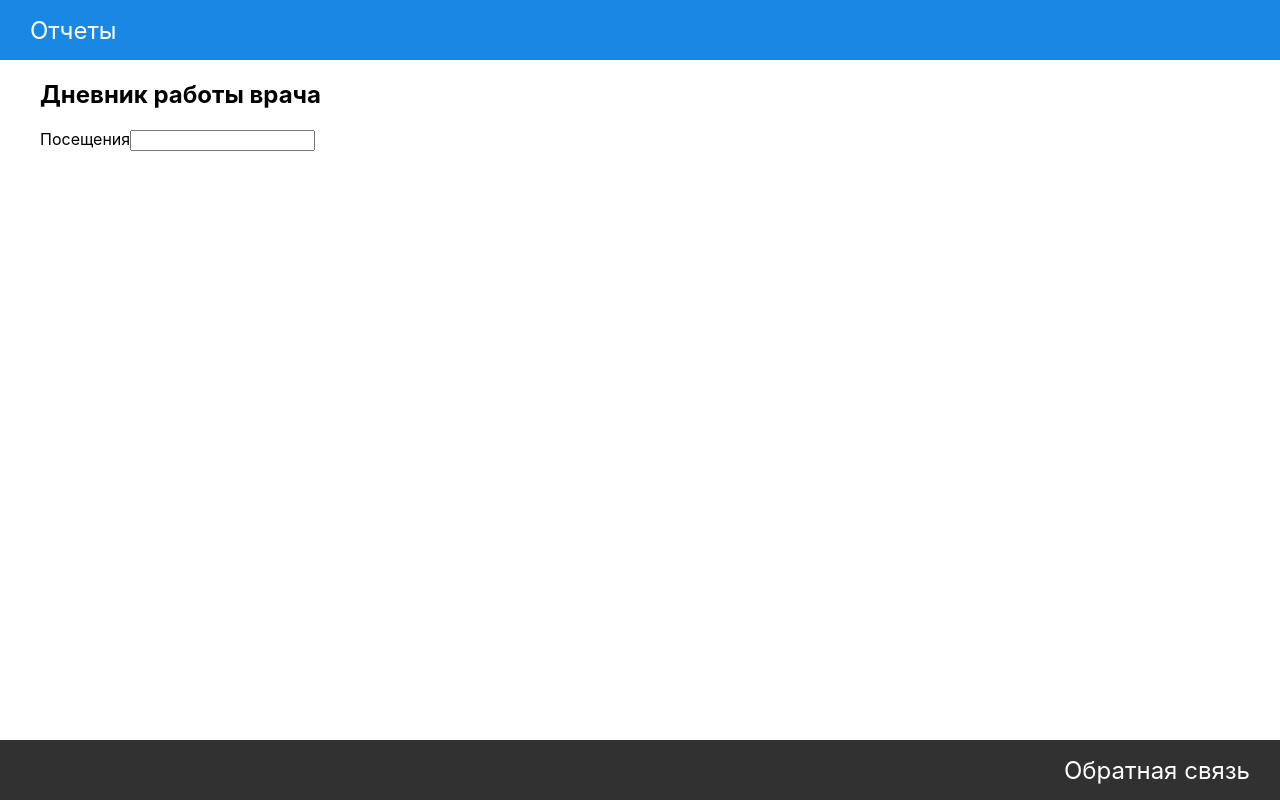
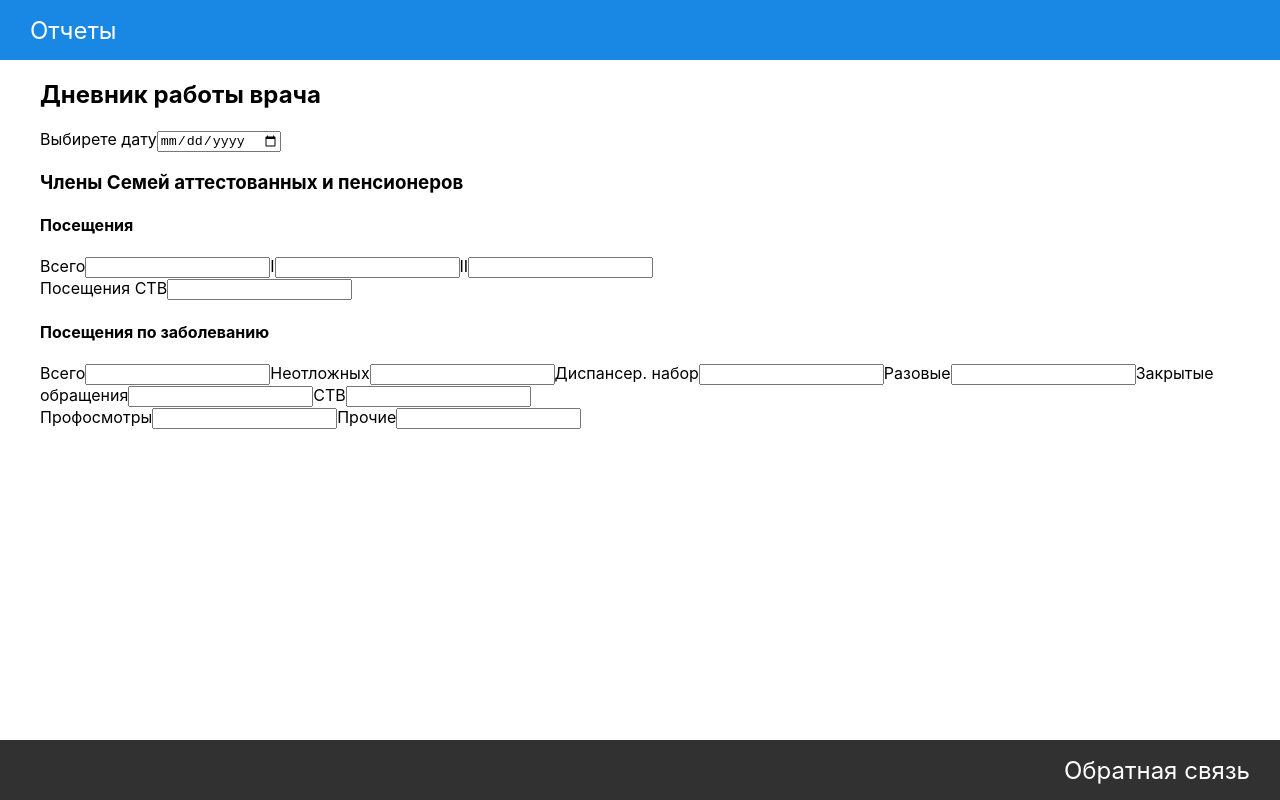
Before and after one commit to WonderLuc/report-app, a React (Create React App) app: page /doctor-dairy in a window 1280 px wide. Built offline with nearby package versions, Linux system fonts and the light colour scheme.

Commit message:
feat: add state for all fields and handler for parent component

```diff
--- a/src/DoctorDairy/DoctorDairy.js
+++ b/src/DoctorDairy/DoctorDairy.js
@@ -1,13 +1,38 @@
 import './DoctorDairy.css';
 import Field from "../Field/Field";
+import Calendar from "../Calendar/Calendar";
+import { useState } from 'react';
 
-function doctorDairy(props){
+function DoctorDairy(props){
+  const [date, setDate] = useState(new Date());
+  const [fields, setField] = useState({});
 
   return(
-    <div>
+    <form>
       <h2> Дневник работы врача</h2>
-      <Field options={{text:"Посещения", type:"number", class:""}}/>
-    </div>
+      <Calendar setDate={setDate} date={date}/>
+      <section>
+        <h3>Члены Семей аттестованных и пенсионеров</h3>
+        <div>
+          <h4>Посещения</h4>
+          <Field options={{text:"Всего", type:"number", class:""}} changeHandler={setField}/>
+          <Field options={{text:"I", type:"number", class:""}} changeHandler={setField}/>
+          <Field options={{text:"II", type:"number", class:""}} changeHandler={setField}/>
+        </div>
+        <Field options={{text:"Посещения СТВ", type:"number", class:""}} changeHandler={setField}/>
+        <div>
+          <h4>Посещения по заболеванию</h4>
+          <Field options={{text:"Всего", type:"number", class:""}} changeHandler={setField}/>
+          <Field options={{text:"Неотложных", type:"number", class:""}} changeHandler={setField}/>
+          <Field options={{text:"Диспансер. набор", type:"number", class:""}} changeHandler={setField}/>
+          <Field options={{text:"Разовые", type:"number", class:""}} changeHandler={setField}/>
+          <Field options={{text:"Закрытые обращения", type:"number", class:""}} changeHandler={setField}/>
+          <Field options={{text:"СТВ", type:"number", class:""}} changeHandler={setField}/>
+        </div>
+        <Field options={{text:"Профосмотры", type:"number", class:""}} changeHandler={setField}/>
+        <Field options={{text:"Прочие", type:"number", class:""}} changeHandler={setField}/>
+      </section>
+    </form>
   )
 }
-export default doctorDairy;
+export default DoctorDairy;
--- a/src/Field/Field.js
+++ b/src/Field/Field.js
@@ -8,10 +8,20 @@ function Field(props){
       return acc + `field-input_${current} `;
     }, '');
 
+    let changeHandler = (e)=>{
+      let value = e.target.value;
+      let name = props.options.text;
+      let newState = {};
+      newState[''+name] = value;
+      props.changeHandler(prevState=>{
+        let obj = Object.assign({},prevState,newState);
+        return obj;
+      });
+    }
   return(
     <label className="field">
       <span className="field-label">{props.options.text}</span>
-      <input className={className} type={props.options.type}/>
+      <input className={className} type={props.options.type} onChange={changeHandler}/>
     </label>
   )
 }
```
